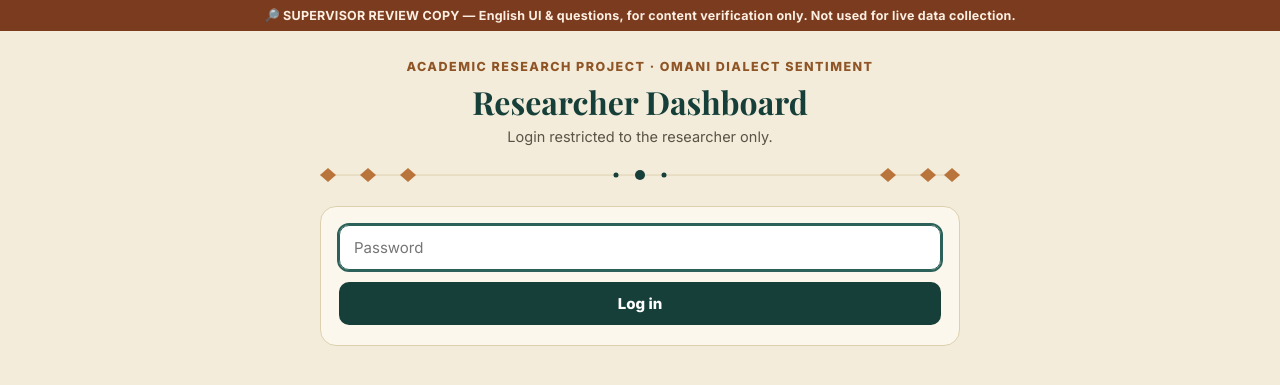
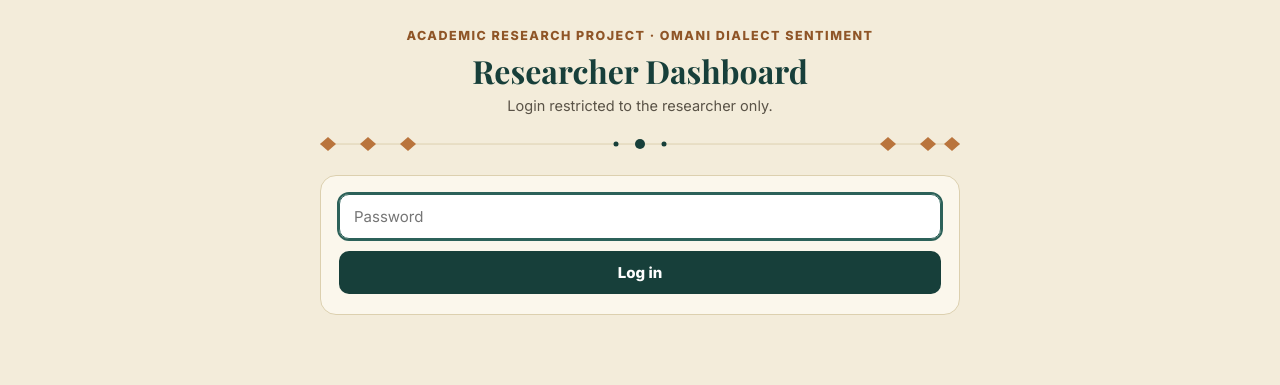
Before and after one commit to tfatnassi2017-bot/OmanSentiment_Project_english, a Flask app: page /admin/login in a window 1280 px wide. Shown: the top 385 px of the page. Run offline with Flask 3, Linux system fonts and the light colour scheme; some libraries are stand-ins or nearby versions.

Commit message:
Update base.html

```diff
--- a/templates/base.html
+++ b/templates/base.html
@@ -20,10 +20,6 @@
     margin:0; font-family:'Inter',sans-serif; color:var(--ink);
     background:var(--sand); direction:ltr;
   }
-  .review-banner{
-    background:#7A3B1E; color:#FCEFE2; text-align:center; font-size:12.5px;
-    font-weight:700; padding:8px 14px; letter-spacing:.02em;
-  }
   .wrap{ max-width:680px; margin:0 auto; padding:28px 20px 48px; }
   .header{ text-align:center; margin-bottom:6px; }
   .eyebrow{ font-size:12.5px; letter-spacing:.12em; color:var(--copper-deep); font-weight:800; text-transform:uppercase; }
@@ -37,7 +33,6 @@
 {% block extra_head %}{% endblock %}
 </head>
 <body>
-<div class="review-banner">🔎 SUPERVISOR REVIEW COPY — English UI &amp; questions, for content verification only. Not used for live data collection.</div>
 <div class="wrap">
   <div class="header">
     <div class="eyebrow">Academic Research Project &middot; Omani Dialect Sentiment</div>
```
